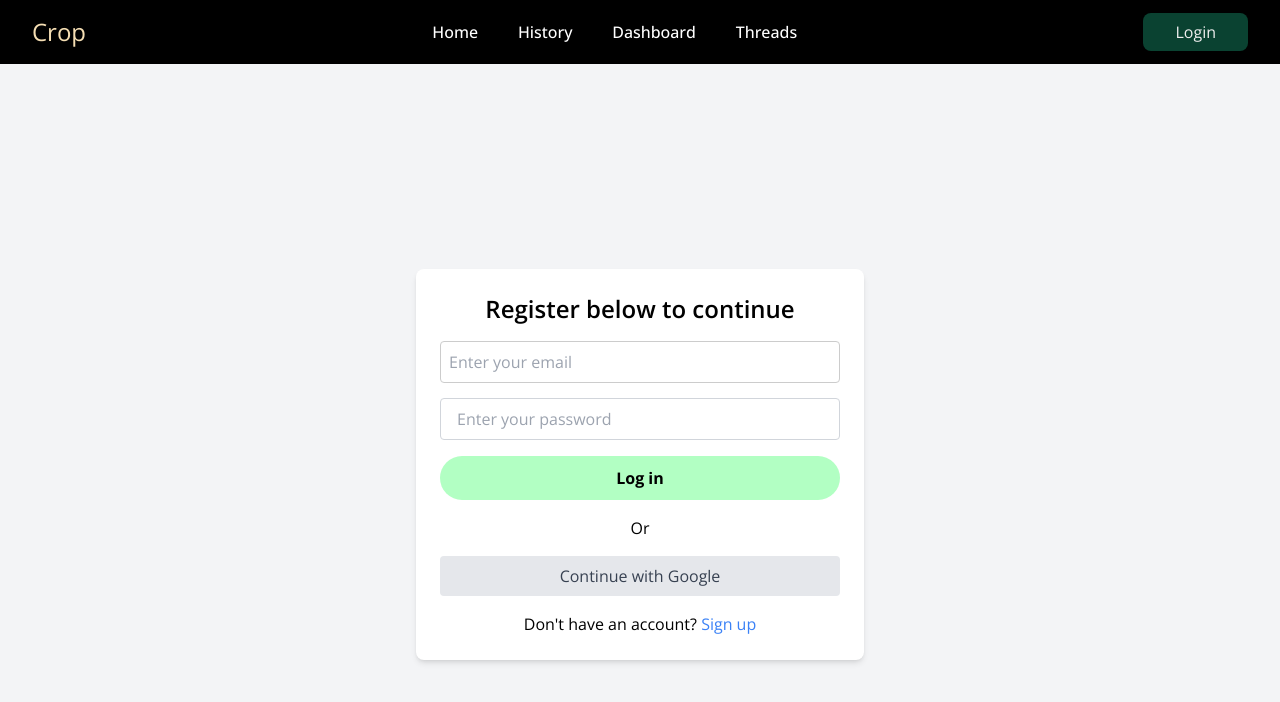
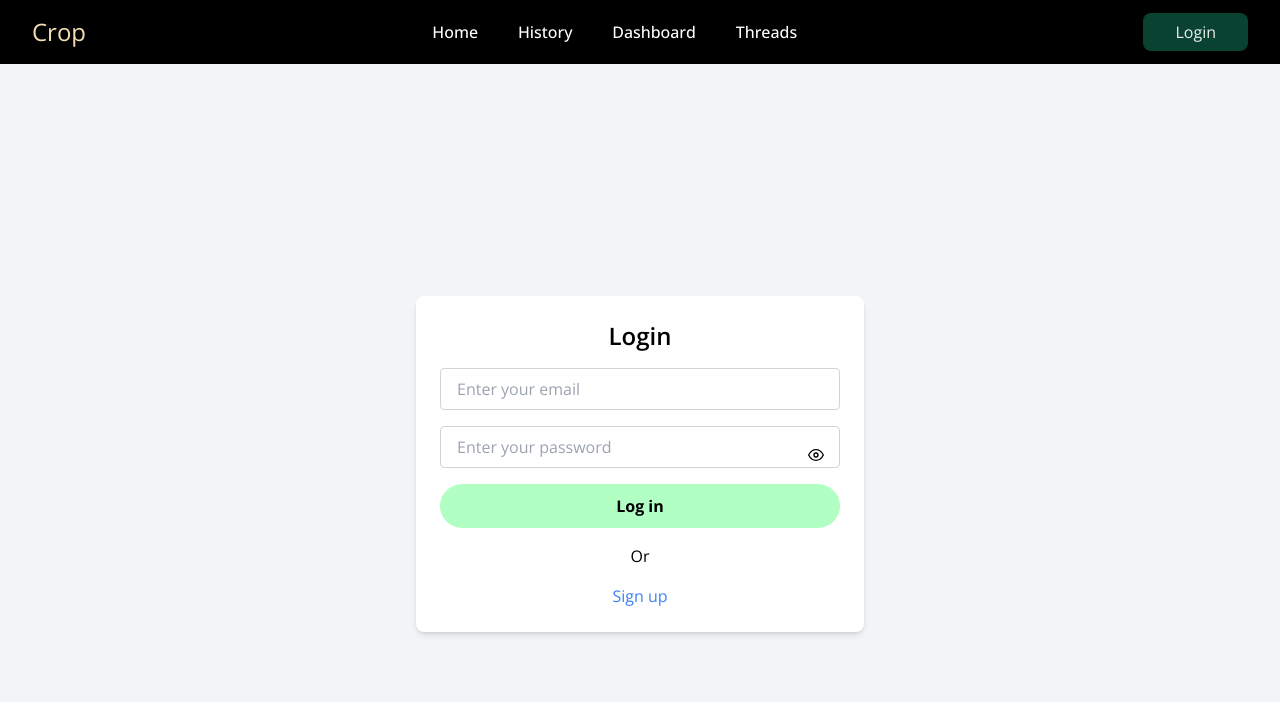
Before and after one commit to sharad112/final-7th-sem, a React (Create React App) app: page /login in a window 1280 px wide. Shown: the top 702 px of the page. Built offline with nearby package versions, Linux system fonts and the light colour scheme; no server answers.

Commit message:
added login and signup

```diff
--- a/src/App.js
+++ b/src/App.js
@@ -17,6 +17,7 @@ import Dashboard from "./comps/router comp/userdashboard/Dashboard";
 import Result from "./comps/router comp/result/Result";
 import Thread from "./comps/router comp/threads/Thread";
 import Details from "./comps/router comp/threads/threaddetails/Details";
+import Signup from "./comps/router comp/auth/signup/Signup";
 
 function App() {
   const [logdata,setlog]=useState();
@@ -57,6 +58,7 @@ const handleredirect=(data)=>
             <Route path="/result" element={<Result/>}/>
             <Route path="/threads" element={<Thread/>}/>
             <Route path="/thread/:id" element={<Details/>}/>
+            <Route path="/signup" element={<Signup/>}/>
           </Routes>
         </div>
       </div>
--- /dev/null
+++ b/src/comps/privareroutes/PrivateRoute.jsx
@@ -0,0 +1,24 @@
+import { Route, Navigate } from 'react-router-dom';
+import { onAuthStateChanged } from 'firebase/auth';
+import { useState, useEffect } from 'react';
+import auth from '../../firebase/firebase';
+
+function PrivateRoute({ element, ...rest }) {
+  const [user, setUser] = useState(null);
+
+  useEffect(() => {
+    const unsubscribe = onAuthStateChanged(auth, (user) => {
+      setUser(user);
+    });
+
+    return () => unsubscribe();
+  }, []);
+
+  if (user) {
+    return <Route {...rest} element={element} />;
+  } else {
+    return <Navigate to="/login" />;
+  }
+}
+
+export default PrivateRoute;
--- a/src/comps/router comp/auth/Login/Login.jsx
+++ b/src/comps/router comp/auth/Login/Login.jsx
@@ -1,19 +1,18 @@
 import React, { useState } from "react";
-import { NavLink } from 'react-router-dom';
-import auth from '../../../../firebase/firebase';
-import { createUserWithEmailAndPassword , signInWithEmailAndPassword } from 'firebase/auth';
-import toast, { Toaster } from 'react-hot-toast'; // Import Toaster
-import { useDispatch } from "react-redux";
-import { setUserdata } from "../../../redux/user/userSlice";
+import { NavLink, useNavigate } from 'react-router-dom';
+import auth from "../../../../firebase/firebase"; // Assuming this is the correct path to your Firebase configurations
+import { signInWithEmailAndPassword, fetchSignInMethodsForEmail } from 'firebase/auth';
+import toast, { Toaster } from 'react-hot-toast';
+import { FiEye, FiEyeOff } from 'react-icons/fi';
 
 function Login() {
     const [loading, setLoading] = useState(false);
     const [data, setData] = useState({
-        name: "",
-        number: "",
+        email: "",
+        password: "",
     });
-
-    const dispatch = useDispatch();
+    const [showPassword, setShowPassword] = useState(false);
+    const navigate = useNavigate();
 
     const handleChange = (event) => {
         const { name, value } = event.target;
@@ -23,14 +22,26 @@ function Login() {
         }));
     };
 
+    const togglePasswordVisibility = () => {
+        setShowPassword(!showPassword);
+    };
+
     const handleLogin = async (e) => {
         e.preventDefault();
         setLoading(true);
         try {
-            const userCredential = await signInWithEmailAndPassword(auth, data.name, data.number);
+            const methods = await fetchSignInMethodsForEmail(auth, data.email);
+            if (methods.length > 0) {
+                // User exists, proceed with login
+                const userCredential = await signInWithEmailAndPassword(auth, data.email, data.password);
                 const user = userCredential.user;
                 console.log(user, "Login success");
                 toast.success('Login successful');
+                navigate("/threads");
+            } else {
+                // User does not exist, display toast message
+                toast.error('User does not exist. Please sign up.');
+            }
         } catch (error) {
             console.error(error, "Login failed");
             const errorMessage = error.message || "Login failed";
@@ -40,40 +51,36 @@ function Login() {
         }
     };
 
-    const handleSignup = async () => {
-        try {
-            const userCredential = await createUserWithEmailAndPassword(auth, data.name, data.number);
-            const user = userCredential.user;
-            console.log(user, "Signup success");
-            toast.success('Signup successful');
-        } catch (error) {
-            console.error(error, "Signup failed");
-            const errorMessage = error.message || "Signup failed";
-            toast.error(errorMessage);
-        }
-    };
-
     return (
         <div className="flex justify-center items-center h-screen bg-gray-100">
             <div className="max-w-md w-full mx-auto p-6 bg-white rounded-lg shadow-md">
-                <h1 className="text-2xl font-semibold text-center mb-4">Register below to continue</h1>
+                <h1 className="text-2xl font-semibold text-center mb-4">Login</h1>
                 <form onSubmit={handleLogin}>
                     <input
-                        type="text"
-                        name="name"
+                        type="email"
+                        name="email"
                         placeholder="Enter your email"
                         className="w-full px-4 py-2 mb-4 border border-gray-300 rounded focus:outline-none focus:border-blue-500"
-                        value={data.name}
+                        value={data.email}
                         onChange={handleChange}
                     />
+                    <div className="relative">
                         <input
-                        type="password"
-                        name="number"
+                            type={showPassword ? "text" : "password"}
+                            name="password"
                             placeholder="Enter your password"
                             className="w-full px-4 py-2 mb-4 border border-gray-300 rounded focus:outline-none focus:border-blue-500"
-                        value={data.number}
+                            value={data.password}
                             onChange={handleChange}
                         />
+                        <button
+                            type="button"
+                            className="absolute top-1/2 transform -translate-y-1/2 right-4 focus:outline-none"
+                            onClick={togglePasswordVisibility}
+                        >
+                            {showPassword ? <FiEyeOff /> : <FiEye />}
+                        </button>
+                    </div>
                     <button
                         type="submit"
                         className="w-full py-2 mb-4 text-white bg-blue-500 rounded hover:bg-blue-600 focus:outline-none focus:bg-blue-600"
@@ -84,17 +91,9 @@ function Login() {
                 </form>
                 <div className="text-center">
                     <p className="mb-4">Or</p>
-                    <button
-                        className="w-full py-2 text-gray-700 bg-gray-200 rounded hover:bg-gray-300 focus:outline-none focus:bg-gray-300"
-                        onClick={handleSignup}
-                        disabled={loading}
-                    >
-                        Continue with Google
-                    </button>
+                    <NavLink to="/signup" className="text-blue-500">Sign up</NavLink>
                 </div>
-                <p className="text-center mt-4">Don't have an account? <NavLink to="/signup" className="text-blue-500">Sign up</NavLink></p>
             </div>
-            {/* Toaster component */}
             <Toaster />
         </div>
     );
--- /dev/null
+++ b/src/comps/router comp/auth/signup/Signup.jsx
@@ -0,0 +1,79 @@
+import React, { useState } from "react";
+import { NavLink, useNavigate } from 'react-router-dom';
+import auth from '../../../../firebase/firebase';
+import { createUserWithEmailAndPassword } from 'firebase/auth';
+import toast, { Toaster } from 'react-hot-toast'; // Import Toaster
+
+function Signup() {
+    const [loading, setLoading] = useState(false);
+    const [data, setData] = useState({
+        email: "",
+        password: "",
+    });
+    const navigate = useNavigate();
+
+    const handleChange = (event) => {
+        const { name, value } = event.target;
+        setData((prevData) => ({
+            ...prevData,
+            [name]: value,
+        }));
+    };
+
+    const handleSignup = async (e) => {
+        e.preventDefault();
+        setLoading(true);
+        try {
+            const userCredential = await createUserWithEmailAndPassword(auth, data.email, data.password);
+            const user = userCredential.user;
+            console.log(user, "Signup success");
+            toast.success('Signup successful');
+            // Redirect to login after successful signup
+            navigate("/login");
+        } catch (error) {
+            console.error(error, "Signup failed");
+            const errorMessage = error.message || "Signup failed";
+            toast.error(errorMessage);
+        } finally {
+            setLoading(false);
+        }
+    };
+
+    return (
+        <div className="flex justify-center items-center h-screen bg-gray-100">
+            <div className="max-w-md w-full mx-auto p-6 bg-white rounded-lg shadow-md">
+                <h1 className="text-2xl font-semibold text-center mb-4">Sign Up</h1>
+                <form onSubmit={handleSignup}>
+                    <input
+                        type="email"
+                        name="email"
+                        placeholder="Enter your email"
+                        className="w-full px-4 py-2 mb-4 border border-gray-300 rounded focus:outline-none focus:border-blue-500"
+                        value={data.email}
+                        onChange={handleChange}
+                    />
+                    <input
+                        type="password"
+                        name="password"
+                        placeholder="Enter your password"
+                        className="w-full px-4 py-2 mb-4 border border-gray-300 rounded focus:outline-none focus:border-blue-500"
+                        value={data.password}
+                        onChange={handleChange}
+                    />
+                    <button
+                        type="submit"
+                        className="w-full py-2 mb-4 text-white bg-blue-500 rounded hover:bg-blue-600 focus:outline-none focus:bg-blue-600"
+                        disabled={loading}
+                    >
+                        {loading ? 'Signing up...' : 'Sign Up'}
+                    </button>
+                </form>
+                <p className="text-center mt-4">Already have an account? <NavLink to="/login" className="text-blue-500">Log in</NavLink></p>
+            </div>
+            {/* Toaster component */}
+            <Toaster />
+        </div>
+    );
+}
+
+export default Signup;
```
Lines whose indentation alone changed are shown as unchanged.
